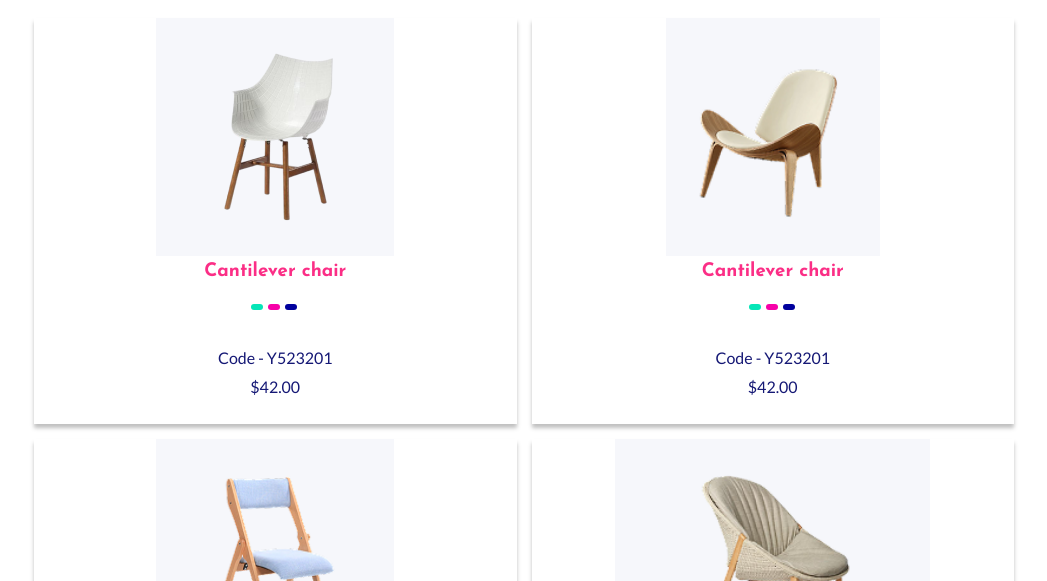
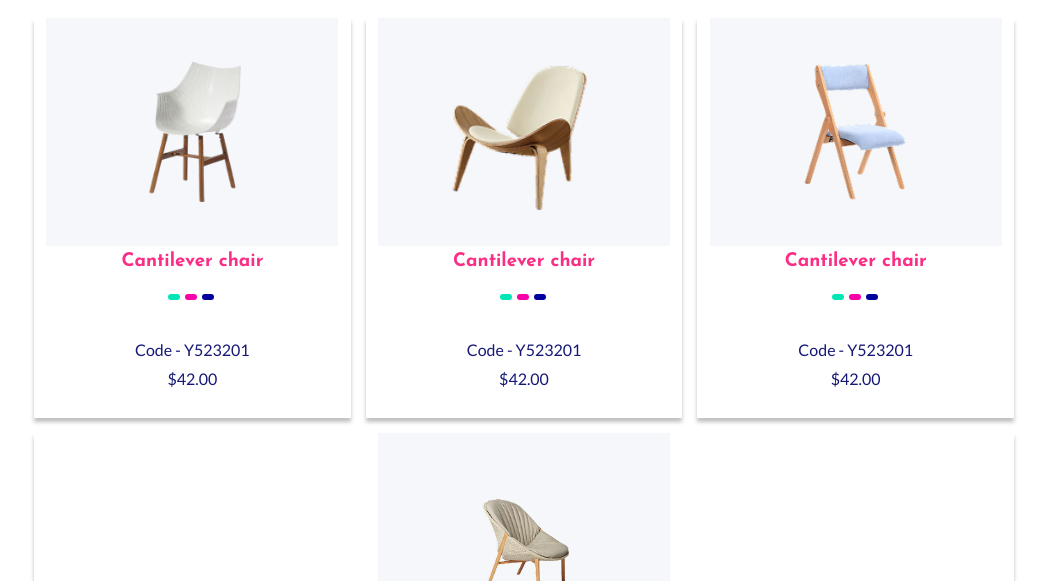
Before and after one commit to ibra102/Hekto15, a plain HTML site: page index.html in a window 1280 px wide. Shown: the part 219-800 px from the top of the page, without its empty margins (116-1163 px from the left). Drawn offline with Linux system fonts and the light colour scheme; files whose address does not match are found by name.

Commit message:
made some updates on products section

```diff
--- a/css/main.css
+++ b/css/main.css
@@ -61,9 +61,10 @@ border: 1px solid #E7E6EF;
  gap:15px;
 }
 .products .product{
+
 flex-grow: 1;
 flex-shrink: 0;
-flex-basis: 350px;
+flex-basis: 200px;
 box-shadow: 0px 4px 4px #00000040;
 }
 
@@ -76,8 +77,9 @@ font-family:"Josefin Sans", sans-serif;
 
 .product img{
     height: 178px;
+    width:150px;
     background-color: #F6F7FB;
-    padding: 30px;
+    padding: 25px 71px;
     object-fit: contain;
 }
 
@@ -97,11 +99,15 @@ font-family:"Josefin Sans", sans-serif;
 }
 .product .product-info{
     color:#151875;
-    padding:28px 0px;
+    padding:30px 0px;
 }
 
 .product-details {
 transition-property: background-color;
+transition-duration: 1.5s ;
+}
+.product-info {
+transition-property: color;
 transition-duration: 1.5s ;
 }
 
@@ -109,7 +115,9 @@ transition-duration: 1.5s ;
 
     background-color: #151875;
 
+
     .product-info{
+
         color:#EEEFFB;
     }
 }
```
Also changed, not shown: index.html (+0 -5 lines).
